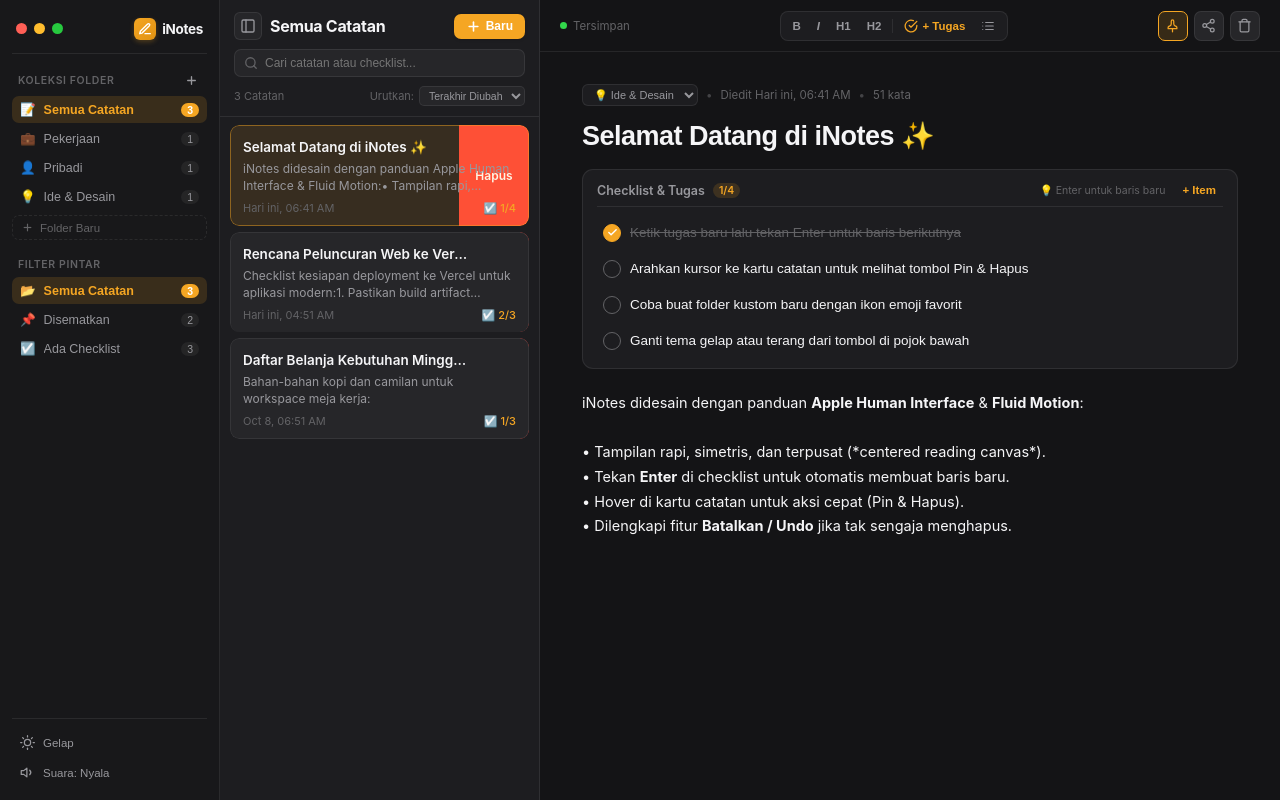
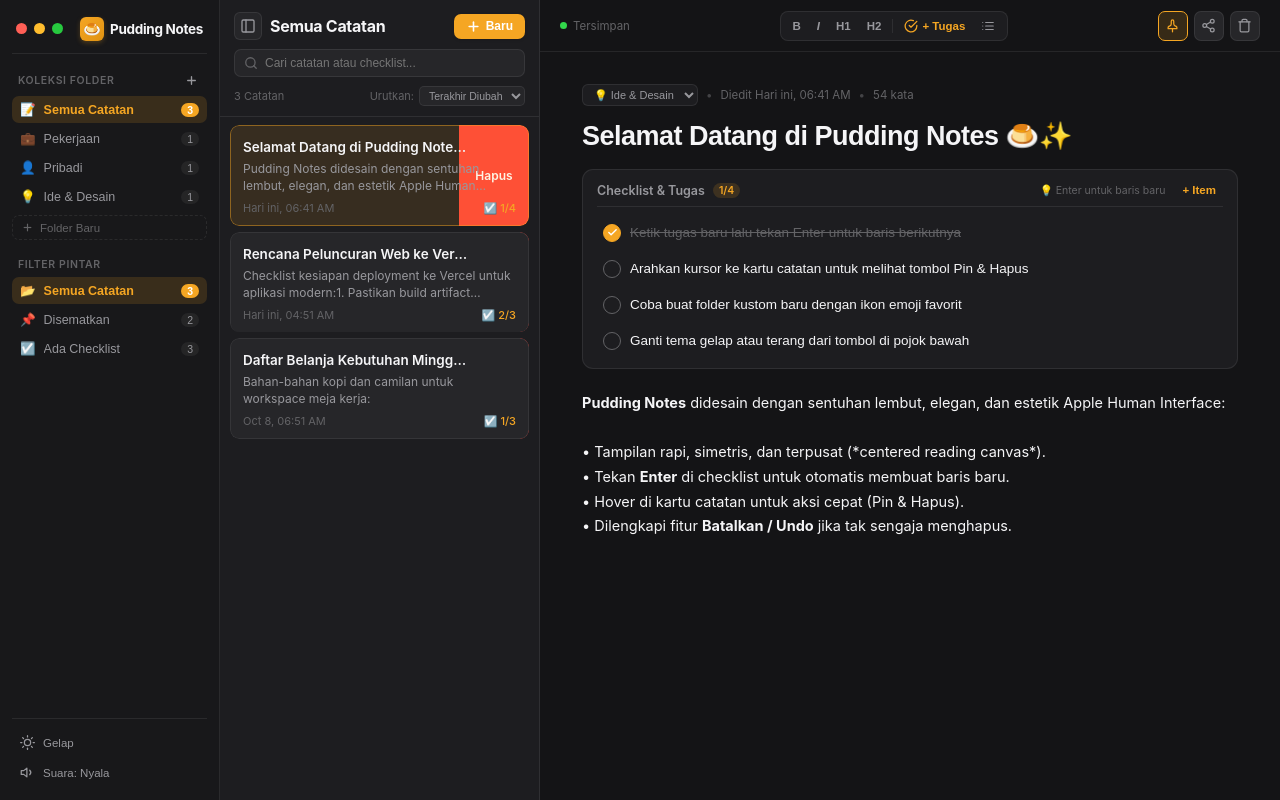
Before and after one commit to rienay/pudding-notes, a website built with Vite: page index.html in a window 1280 px wide. Built offline with nearby package versions, Linux system fonts and the light colour scheme.

Commit message:
chore: rename app to Pudding Notes with pudding badge and branding

```diff
--- a/index.html
+++ b/index.html
@@ -3,13 +3,13 @@
   <head>
     <meta charset="UTF-8" />
     <meta name="viewport" content="width=device-width, initial-scale=1.0, maximum-scale=1.0, user-scalable=no, viewport-fit=cover" />
-    <title>iNotes — Apple Style Notes & Checklist</title>
-    <meta name="description" content="Aplikasi catatan & checklist elegan dengan filosofi Apple Design: fluid spring physics, gesture swipe, frosted glass materials, dan sinkronisasi lokal." />
+    <title>Pudding Notes 🍮 — Catatan &amp; Checklist</title>
+    <meta name="description" content="Pudding Notes — Aplikasi catatan & checklist lembut, elegan, dengan filosofi Apple Design: fluid spring physics, gesture swipe, dan frosted glass materials." />
 
     <!-- Apple Web App Meta -->
     <meta name="apple-mobile-web-app-capable" content="yes" />
     <meta name="apple-mobile-web-app-status-bar-style" content="black-translucent" />
-    <meta name="apple-mobile-web-app-title" content="iNotes" />
+    <meta name="apple-mobile-web-app-title" content="Pudding Notes" />
     <meta name="theme-color" content="#1c1c1e" id="theme-meta" />
 
     <!-- Google Fonts: Inter -->
@@ -37,13 +37,8 @@
               <span class="dot dot-expand" title="Perbesar"></span>
             </div>
             <div class="brand">
-              <span class="apple-badge">
-                <svg width="14" height="14" viewBox="0 0 24 24" fill="none" stroke="currentColor" stroke-width="2.4" stroke-linecap="round" stroke-linejoin="round">
-                  <path d="M12 20h9"></path>
-                  <path d="M16.5 3.5a2.121 2.121 0 0 1 3 3L7 19l-4 1 1-4L16.5 3.5z"></path>
-                </svg>
-              </span>
-              <span class="brand-text">iNotes</span>
+              <span class="apple-badge pudding-badge">🍮</span>
+              <span class="brand-text">Pudding Notes</span>
             </div>
           </div>
 
--- a/package.json
+++ b/package.json
@@ -1,6 +1,6 @@
 {
-  "name": "3",
-  "version": "0.0.0",
+  "name": "pudding-notes",
+  "version": "1.0.0",
   "private": true,
   "type": "module",
   "scripts": {
--- a/src/main.js
+++ b/src/main.js
@@ -82,8 +82,8 @@
 const INITIAL_NOTES = [
   {
     id: 'note-1',
-    title: 'Selamat Datang di iNotes ✨',
-    body: '<div>iNotes didesain dengan panduan <b>Apple Human Interface</b> &amp; <b>Fluid Motion</b>:</div><br><div>• Tampilan rapi, simetris, dan terpusat (*centered reading canvas*).</div><div>• Tekan <b>Enter</b> di checklist untuk otomatis membuat baris baru.</div><div>• Hover di kartu catatan untuk aksi cepat (Pin &amp; Hapus).</div><div>• Dilengkapi fitur <b>Batalkan / Undo</b> jika tak sengaja menghapus.</div>',
+    title: 'Selamat Datang di Pudding Notes 🍮✨',
+    body: '<div><b>Pudding Notes</b> didesain dengan sentuhan lembut, elegan, dan estetik Apple Human Interface:</div><br><div>• Tampilan rapi, simetris, dan terpusat (*centered reading canvas*).</div><div>• Tekan <b>Enter</b> di checklist untuk otomatis membuat baris baru.</div><div>• Hover di kartu catatan untuk aksi cepat (Pin &amp; Hapus).</div><div>• Dilengkapi fitur <b>Batalkan / Undo</b> jika tak sengaja menghapus.</div>',
     folder: 'ideas',
     pinned: true,
     checklist: [
--- a/src/style.css
+++ b/src/style.css
@@ -212,14 +212,15 @@
 }
 
 .apple-badge {
-  width: 22px;
-  height: 22px;
+  width: 24px;
+  height: 24px;
   border-radius: 6px;
   background: linear-gradient(135deg, #f5a623 0%, #e09212 100%);
   color: #fff;
   display: flex;
   align-items: center;
   justify-content: center;
+  font-size: 14px;
   box-shadow: 0 2px 5px rgba(245, 166, 35, 0.25);
 }
 
```
